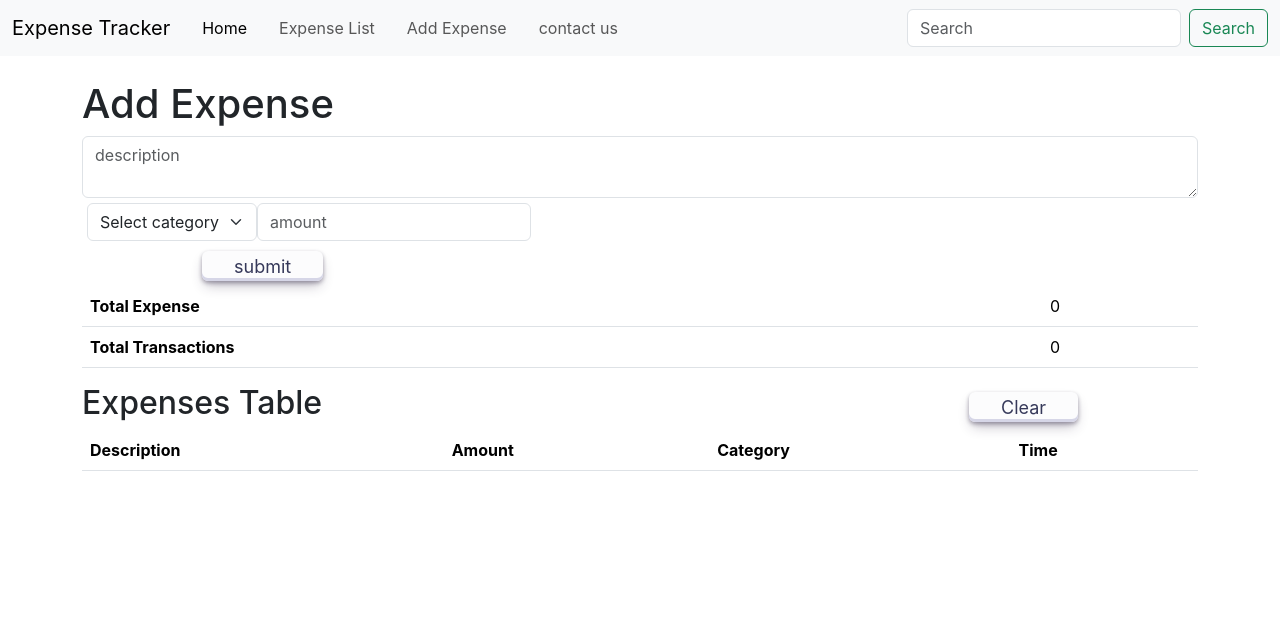
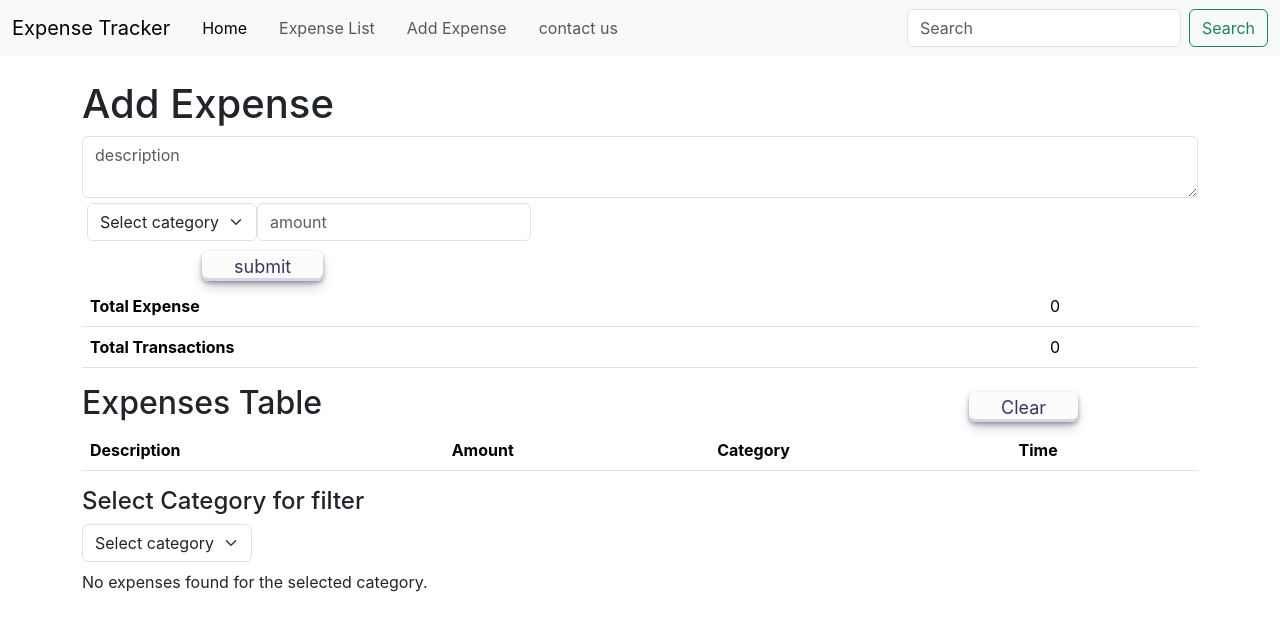
Before and after one commit to lohithganni/Expense-Tracker, a React (Create React App) app: page / in a window 1280 px wide. Shown: the top 630 px of the page. Built offline with nearby package versions, Linux system fonts and the light colour scheme.

Commit message:
added filter functioning

```diff
--- a/src/App.css
+++ b/src/App.css
@@ -1,71 +1,78 @@
-.col{
+.col {
   background-color: lightblue;
   border-radius: 5px;
 }
+
 body {
-    margin:0px;
+  margin: 0px;
 
-    font-family: -apple-system, BlinkMacSystemFont, 'Segoe UI', 'Roboto', 'Oxygen',
-      'Ubuntu', 'Cantarell', 'Fira Sans', 'Droid Sans', 'Helvetica Neue',
+  font-family: -apple-system, BlinkMacSystemFont, "Segoe UI", "Roboto", "Oxygen",
+    "Ubuntu", "Cantarell", "Fira Sans", "Droid Sans", "Helvetica Neue",
     sans-serif;
   -webkit-font-smoothing: antialiased;
   -moz-osx-font-smoothing: grayscale;
-
 }
 
 code {
-    font-family: source-code-pro, Menlo, Monaco, Consolas, 'Courier New',
+  font-family: source-code-pro, Menlo, Monaco, Consolas, "Courier New",
     monospace;
 }
 
-  .App{
+.App {
   margin-top: 80px;
 }
-  .tableTop{
+
+.tableTop {
   display: flex;
   align-items: center;
   justify-content: space-between;
 }
-  .btna{
+
+.btna {
   display: inline-block;
   outline: 0;
   border: 0;
   cursor: pointer;
-    transition: box-shadow 0.15s ease,transform 0.15s ease;
-    will-change: box-shadow,transform;
-    background: #FCFCFD;
-    box-shadow: 0px 2px 4px rgb(45 35 66 / 40%), 0px 7px 13px -3px rgb(45 35 66 / 30%), inset 0px -3px 0px #d6d6e7;
+  transition: box-shadow 0.15s ease, transform 0.15s ease;
+  will-change: box-shadow, transform;
+  background: #fcfcfd;
+  box-shadow: 0px 2px 4px rgb(45 35 66 / 40%),
+    0px 7px 13px -3px rgb(45 35 66 / 30%), inset 0px -3px 0px #d6d6e7;
   height: 30px;
   padding: 0 32px;
   font-size: 18px;
   border-radius: 6px;
   color: #36395a;
-    transition: box-shadow 0.15s ease,transform 0.15s ease;
+  transition: box-shadow 0.15s ease, transform 0.15s ease;
 }
+
 .btna:hover {
-    box-shadow: 0px 4px 8px rgb(45 35 66 / 40%), 0px 7px 13px -3px rgb(45 35 66 / 30%), inset 0px -3px 0px #d6d6e7;
+  box-shadow: 0px 4px 8px rgb(45 35 66 / 40%),
+    0px 7px 13px -3px rgb(45 35 66 / 30%), inset 0px -3px 0px #d6d6e7;
   transform: translateY(-1px);
 }
-.btna:active{
+
+.btna:active {
   box-shadow: inset 0px 3px 7px #d6d6e7;
   transform: translateY(1px);
 }
 
-.description{
+.description {
+  min-width: 75px;
+}
 
-  min-width: 75px;
-
-}
-#del-icon{
-  color:grey;
+#del-icon {
+  color: grey;
   font-size: 25px;
   padding: 0;
 }
-#del-icon:hover{
-  color:rgb(18, 17, 17);
 
-  padding:0;
+#del-icon:hover {
+  color: rgb(18, 17, 17);
+
+  padding: 0;
 }
-.btn-del{
-   padding:auto;
+
+.btn-del {
+  padding: auto;
 }
--- a/src/expenseform.js
+++ b/src/expenseform.js
@@ -1,9 +1,10 @@
 import React, { useState, useEffect } from "react";
 import ExpenseSum from "./expenseSum";
+import FilterCategory from "./filter";
 const COUNT_KEY = "count";
 const TOTAL_EXPENSE_KEY = "totalExpense";
 const MAIN_OBJECT_KEY = "mainObject";
-const CATEGORIES = ["food", "stationary", "clothes", "daily-essentials"];
+const CATEGORIES = ["food", "stationary", "clothes", "daily-essentials","investments"];
 
 const loadFromLocalStorage = (key, defaultValue) => {
   const storedValue = localStorage.getItem(key);
@@ -242,6 +243,9 @@ const AddExpenseForm = () => {
           ))}
         </tbody>
       </table>
+      <div className="filter">
+      <FilterCategory mainObject={mainObject} CATEGORIES={CATEGORIES}/>
+      </div>
     </div>
   );
 };
--- /dev/null
+++ b/src/filter.js
@@ -0,0 +1,31 @@
+import React, { useState } from "react";
+import Filter from "./filter2";
+
+const FilterCategory = ({ mainObject, CATEGORIES }) => {
+  const [selectedCategory, setSelectedCategory] = useState("");
+  const handleChange = (event) => {
+    setSelectedCategory(event.target.value);
+  };
+  return (
+    <>
+      <h4>Select Category for filter</h4>
+      <select
+        name="category"
+        className="form-select h-auto w-auto"
+        aria-label="Default select example"
+        onChange={handleChange}
+      >
+        <option value="">Select category</option>
+        {CATEGORIES.map((category) => (
+          <option key={category} value={category}>
+            {category}
+          </option>
+        ))}
+      </select>
+
+      <Filter value={selectedCategory} mainObject={mainObject} />
+    </>
+  );
+};
+
+export default FilterCategory;
--- /dev/null
+++ b/src/filter2.js
@@ -0,0 +1,28 @@
+import React from "react";
+import Table from "./table"
+const Filter = ({ value, mainObject }) => {
+  const catArray = [];
+
+  // Iterate through the entries of the Map
+  mainObject.forEach((expenses, date) => {
+    expenses.forEach((obj) => {
+      if (obj.category == value) {
+        catArray.push(obj);
+      }
+    });
+  });
+
+  return (
+    <>
+      <h4>{value}</h4>
+      {catArray.length > 0 ? (
+
+        <Table catArray={catArray} />
+      ) : (
+        <p>No expenses found for the selected category.</p>
+      )}
+    </>
+  );
+};
+
+export default Filter;
--- /dev/null
+++ b/src/table.js
@@ -0,0 +1,30 @@
+const Table = ({catArray}) => {
+    return (
+        <>
+        <table className="table">
+        <thead>
+          <tr>
+            <th className="description">Description</th>
+            <th style={{width:'100px | 10%'}}>Amount</th>
+            <th style={{width:'100px | 10%'}}>Date </th>
+            <th>Time</th>
+          </tr>
+        </thead>
+        <tbody>
+              {catArray.slice().reverse().map((expense, index) => (
+                <tr key={`${index}`}>
+                  <td className="description" style={{alignContent:"center", justifyContent:'space-around'}}>{expense.description}</td>
+                  <td style={{alignContent:"center", justifyContent:'space-around'}}>{expense.amount}</td>
+                  <td style={{alignContent:"center", justifyContent:'space-around'}}>{expense.date}</td>
+                  <td style={{alignContent:"center", justifyContent:'space-around'}}>{expense.time}</td>
+
+                </tr>
+              ))}
+
+        </tbody>
+        </table>
+        </>
+    );
+}
+
+export default Table;
```
Lines whose indentation alone changed are shown as unchanged.
